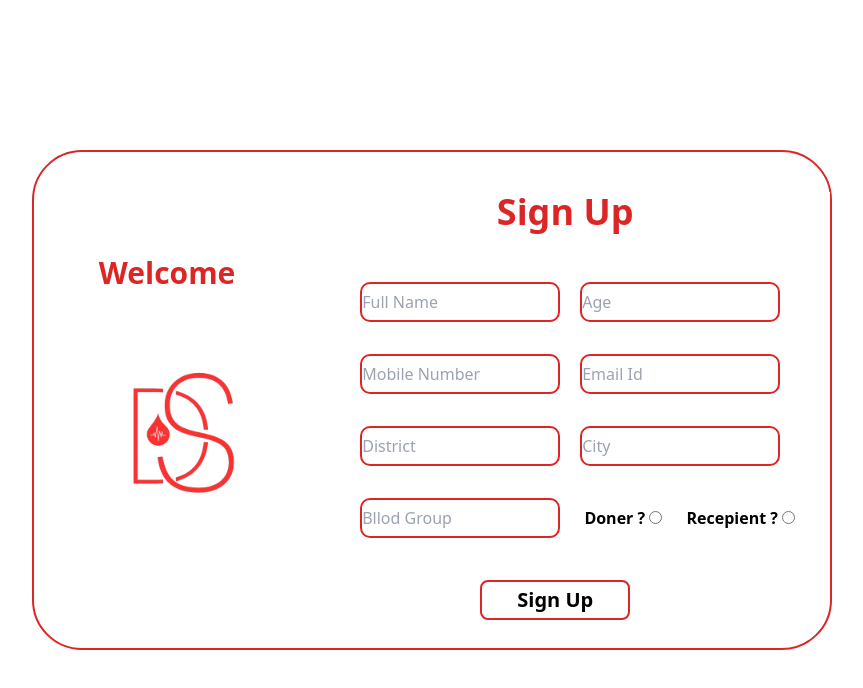
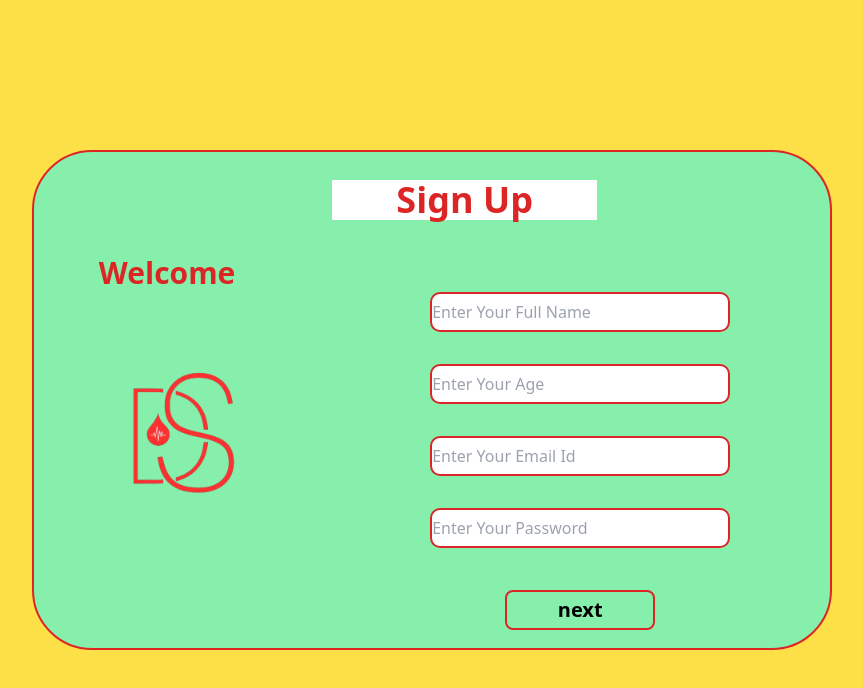
Before and after one commit to clumsy-coders-org/Donor-Sync, a React (Create React App) app in the folder client/: page / in a window 1280 px wide. Shown: the top 688 px of the page, without its empty margins (208-1071 px from the left). Built offline with nearby package versions, Linux system fonts and the light colour scheme.

Commit message:
form validation ok but mobile view show some err. create new branch signup2 then check what is changed

```diff
--- a/client/package.json
+++ b/client/package.json
@@ -8,6 +8,7 @@
     "@testing-library/user-event": "^13.5.0",
     "react": "^18.2.0",
     "react-dom": "^18.2.0",
+    "react-icons": "^5.0.1",
     "react-router-dom": "^6.21.3",
     "react-scripts": "5.0.1",
     "web-vitals": "^2.1.4"
--- /dev/null
+++ b/client/src/components/signup/Formvalid.js
@@ -0,0 +1,106 @@
+
+
+
+
+
+
+export const firstFormValid = (inputvalues, seterrmsg, seterrflag,setmobnext) => {
+
+
+    let nameReg = new RegExp(/^[a-zA-Z ]{2,30}$/)
+    let ageReg = new RegExp(/^[0-9 ]{1,2}$/)
+    let passReg = new RegExp(/^[0-9a-zA-Z ]{6,6}$/)
+    let emailReg = new RegExp(/^[a-zA-Z0-9._:$!%-]+@[a-zA-Z0-9.-]+.[a-zA-Z]$/)
+
+    if (!inputvalues.name) {
+
+        seterrmsg("Enter Your Full Name ")
+        seterrflag(true)
+
+    } else if (!nameReg.test(inputvalues.name)) {
+
+        seterrmsg("Enter Valid Name ")
+        seterrflag(true)
+
+
+    } else if (!inputvalues.age) {
+
+        seterrmsg("Enter Your Age ")
+        seterrflag(true)
+
+
+
+    } else if (!ageReg.test(inputvalues.age)) {
+
+
+        seterrmsg("Enter Valid Age ")
+        seterrflag(true)
+
+
+    } else if (!inputvalues.email) {
+
+
+        seterrmsg(" Enter Your Email Id ")
+        seterrflag(true)
+
+
+    } else if (!emailReg.test(inputvalues.email)) {
+
+
+        seterrmsg(" Enter Valid Email Id ")
+        seterrflag(true)
+
+    } else if (!inputvalues.password) {
+
+        seterrmsg(" Enter Your Password ")
+        seterrflag(true)
+
+
+    }else if(!passReg.test(inputvalues.password)){
+
+
+        seterrmsg(" Enter Must 6 Dight Password ")
+        seterrflag(true)
+
+
+    }else{
+
+         setmobnext(false)
+    }
+
+
+}
+
+
+
+export const secondValidation=(inputvalues, seterrmsg, seterrflag,formSubmit)=>{
+
+    if(!inputvalues.district){
+
+         seterrmsg("Select Your District")
+         seterrflag(true)
+
+        }else if(!inputvalues.city){
+
+            seterrmsg("Select Your City")
+            seterrflag(true)
+
+        }else if(!inputvalues.bloodgroup){
+
+            seterrmsg("Select Your Blood Group")
+            seterrflag(true)
+
+        }else if(!inputvalues.type){
+
+            seterrmsg("Select Your Category")
+            seterrflag(true)
+
+        }else{
+
+
+               formSubmit()
+        }
+
+
+
+}
--- a/client/src/components/signup/Signup.jsx
+++ b/client/src/components/signup/Signup.jsx
@@ -2,19 +2,47 @@
 import React from 'react'
 import signupimg from "../../assets/logo-final-1.png"
 import { useState } from 'react'
+import { CiWarning } from "react-icons/ci";
+import { IoWarning } from "react-icons/io5";
+import { firstFormValid ,secondValidation} from "./Formvalid"
 
 
 function Signup() {
 
-  const [mobNext,setmobNext]=useState(true)
+  const [mobNext, setmobNext] = useState(true)
+  const [errmsg, seterrmsg] = useState("")
+  const [errflag,seterrflag]=useState(false)
+  const [inputValus, setinputValus] = useState({
+
+    name: "",
+    age: "",
+    mobile: "",
+    email: "",
+    password: "",
+    district: "",
+    city: "",
+    bloodgroup: "",
+    type:""
+  })
+
+
+  const formSubmit=()=>{
+
+     alert("signup ok")
+  }
+
+
+
+
+
 
 
   return (
     <div>
 
-      <div className='w-full h-screen   flex flex-wrap justify-center items-center' >
+      <div className='w-full h-screen flex flex-wrap justify-center items-center bg-yellow-300 ' >
 
-        <div className='w-[350px] h-[600px] border-solid border-2 border-red-600 bg-white flex justify-center rounded-[50px] items-center sm:w-[800px] sm:h-[500px]'  >
+        <div className='w-[500px] h-[600px] bg-green-300  flex  justify-center  items-center sm:w-[800px] sm:h-[500px] sm:border-solid sm:border-2 sm: border-red-600 sm:rounded-[60px]  '  >
 
           <div className='w-[400px] h-[300px] hidden sm:block' >
 
@@ -23,44 +51,127 @@ function Signup() {
             <img className='hidden sm:block w-[200px] h-[200px] mt-[50px] ml-[50px] ' src={signupimg} alt="" />
 
 
+
+
           </div>
 
 
 
           <div className='h-[100%] w-full'>
 
-            <div className='w-[100%] h-[50px]  bg-white mt-10 text-center'  >
+
+            <div className='w-[50%] h-[40px]  bg-white ml-8 mt-7 text-center'  >
 
               <h1 className='text-4xl font-bold text-red-600' > Sign Up </h1>
 
+              <div className='w-[400px] ml-11 mt-3 h-9 flex justify-center items-center' >
+
+              {
+
+                errflag ? <> <IoWarning className='text-red-600 w-5 h-5' /> <span> {errmsg} </span> </>
+
+                : null
+
+              }
+
               </div>
 
-            <div className='w-[100%] h-[400px] pt-10 pl-[60px] hidden sm:block '>
+            </div>
+
+            {
+              mobNext ?
+
+                <div className='w-[100%] h-[400px] pt-10 pl-[130px] mt-8 hidden sm:block '>
 
 
 
-              <input type="text" placeholder='Full Name' className='w-[200px] h-10 rounded-[10px] mb-8 mr-5 border-solid border-2 border-red-600' />
+                  <input type="text" placeholder='Enter Your Full Name' className='w-[300px] h-10 rounded-[10px] mb-8 mr-5 border-solid border-2 border-red-600'
 
-              <input type="text" placeholder='Age' className='w-[200px] h-10 rounded-[10px] mb-8 border-solid border-2 border-red-600 ' /> <br />
+                    onChange={(e) => { setinputValus({ ...inputValus, name: e.target.value }) }}
 
-              <input type="text" placeholder='Mobile Number' className='w-[200px] h-10 rounded-[10px] mb-8 mr-5 border-solid border-2 border-red-600 ' />
+                  />  <br />
 
-              <input type="text" placeholder='Email Id' className='w-[200px] h-10 rounded-[10px] mb-8 border-solid border-2 border-red-600  ' /><br />
+                  <input type="text" placeholder='Enter Your Age' className='w-[300px] h-10 rounded-[10px] mb-8 mr-5 border-solid border-2 border-red-600'
+
+                    onChange={(e) => { setinputValus({ ...inputValus, age: e.target.value }) }}
+
+                  /><br />
+
+                  <input type="text" placeholder='Enter Your Email Id' className='w-[300px] h-10 rounded-[10px] mb-8 mr-5 border-solid border-2 border-red-600'
+
+                    onChange={(e) => { setinputValus({ ...inputValus, email: e.target.value }) }}
+
+                  /><br />
+
+                  <input type="text" placeholder='Enter Your Password' className='w-[300px] h-10 rounded-[10px] mb-8 mr-5 border-solid border-2 border-red-600'
+
+                    onChange={(e) => { setinputValus({ ...inputValus, password: e.target.value }) }}
+
+                  /><br />
 
 
-              <input type="text" placeholder='District' className='w-[200px] h-10 rounded-[10px]    mb-8 mr-5 border-solid border-2 border-red-600 ' />
-
-              <input type="text" placeholder='City' className='w-[200px] h-10 rounded-[10px]  mb-8 border-solid border-2 border-red-600 ' /> <br />
-
-              <input type="text" placeholder='Bllod Group' className='w-[200px]   h-10 rounded-[10px] mb-8 border-solid border-2 border-red-600 ' />
-
-              <label htmlFor="" className='ml-[20px] font-bold  ' > Doner ?  </label> <input type="Radio" />  <label htmlFor="" className='ml-[20px] font-bold'>Recepient ?  </label> <input type="Radio" />
 
 
-             <button  className='ml-[120px] w-[150px] h-10 rounded-lg mt-[10px] font-bold border-solid border-2 border-red-600 text-[20px] ' > Sign Up </button>
+                  <button onClick={() => { firstFormValid(inputValus,seterrmsg , seterrflag,setmobNext ) }} className='ml-[75px] w-[150px] h-10 rounded-lg mt-[10px] font-bold border-solid border-2 border-red-600 text-[20px]
+
+                                 hover:bg-red-600 hover:text-white' >
+
+                    next </button>
 
 
                 </div>
+
+                :
+
+
+                <div className='w-[100%] h-[400px] pt-10 pl-[130px] mt-8  hidden sm:block '>
+
+
+                  <select onChange={(e)=>{setinputValus({...inputValus,district:e.target.value})}} type="text" placeholder='Enter Your Password' className='w-[300px] h-10 rounded-[10px] mb-8 mr-5 border-solid border-2 border-red-600'>
+
+                    <option value={null}> Select Your District </option>
+                    <option value={"palakkad"}> Palakkad </option>
+
+                    </select> <br />
+
+                    <select onChange={(e)=>{setinputValus({...inputValus,city:e.target.value})}}  type="text" placeholder='Enter Your Password' className='w-[300px] h-10 rounded-[10px] mb-8 mr-5 border-solid border-2 border-red-600'>
+
+                    <option value={null}> Select Your City </option>
+                    <option value={"pattambi"}> pattambi </option>
+
+                    </select> <br />
+
+
+                    <select onChange={(e)=>{setinputValus({...inputValus,bloodgroup:e.target.value})}} type="text" placeholder='Enter Your Password' className='w-[300px] h-10 rounded-[10px] mb-8 mr-5 border-solid border-2 border-red-600'>
+
+                    <option value={null}> Select Your Blood Group </option>
+                    <option value="O+"> O+ </option>
+
+                    </select> <br />
+
+
+                    <label htmlFor="" className='font-bold  ml-12' > Donar ?   </label> <input name='type' type="Radio" onChange={(e)=>{setinputValus({...inputValus,type:e.target.value})}}  />
+
+                    <label htmlFor="" className='font-bold ml-5 ' > Resepient ?   </label> <input name='type' type="Radio" onChange={(e)=>{setinputValus({...inputValus,type:e.target.value})}} /> <br/>
+
+                    <button onClick={() => { secondValidation (inputValus,seterrmsg , seterrflag,formSubmit) }}    className='ml-[75px] w-[150px] h-10 rounded-lg mt-[50px] font-bold border-solid border-2 border-red-600 text-[20px]
+                                  hover:bg-red-600 hover:text-white' >
+
+                    Signup  </button>
+
+
+
+
+
+
+
+                </div>
+
+
+            }
+
+
+
 
 
             {/* mobile view */}
@@ -69,7 +180,7 @@ function Signup() {
 
               mobNext ?
 
-                <div className='w-[100%] h-[400px] pt-[80px] pl-[20px]  sm:hidden '>
+                <div className='w-[300px] h-[400px] pt-[80px] pl-[20px] bg-red-600  sm:hidden '>
 
 
                   <input type="text" placeholder='Full Name' className='w-[300px] h-12 rounded-[10px] mb-8 mr-5 border-solid border-2 border-red-600' />
@@ -81,7 +192,7 @@ function Signup() {
 
                   <input type="text" placeholder='Email Id' className='w-[300px] h-12 rounded-[10px] mb-8 border-solid border-2 border-red-600  ' /><br />
 
-                <button onClick={()=>{setmobNext(false)}} className='ml-[80px] w-[150px] h-10 rounded-lg font-bold border-solid border-2 border-red-600 text-[20px] ' > Next  </button>
+                  <button onClick={() => { setmobNext(false) }} className='ml-[80px] w-[150px] h-10 rounded-lg font-bold border-solid border-2 border-red-600 text-[20px] ' > Next  </button>
 
 
                 </div>
@@ -102,13 +213,13 @@ function Signup() {
 
                   <select type="text" placeholder='Blood Group' className='w-[300px] h-12 rounded-[10px] mb-8 mr-5 border-solid border-2 border-red-600 '>
                     <option value=""> Select Your Blood Group </option>
-                  </select> <br/>
+                  </select> <br />
 
                   <label htmlFor="" className='ml-[50px] font-bold  ' > Doner ?  </label> <input type="Radio" />  <label htmlFor="" className='ml-[20px] font-bold'>Recepient ?  </label> <input type="Radio" />
 
 
 
-                <button onClick={()=>{setmobNext(false)}} className='ml-[80px] w-[150px] h-10 rounded-lg mt-[50px] font-bold border-solid border-2 border-red-600 text-[20px] ' > Sign Up </button>
+                  <button onClick={() => { setmobNext(false) }} className='ml-[80px] w-[150px] h-10 rounded-lg mt-[50px] font-bold border-solid border-2 border-red-600 text-[20px] ' > Sign Up </button>
 
 
                 </div>
```
Also changed, not shown: client/src/components/signup/demo.jsx (added, +38 -0 lines), 1 other file (tests, documents, lock files or other folders). Lines whose indentation alone changed are shown as unchanged.
